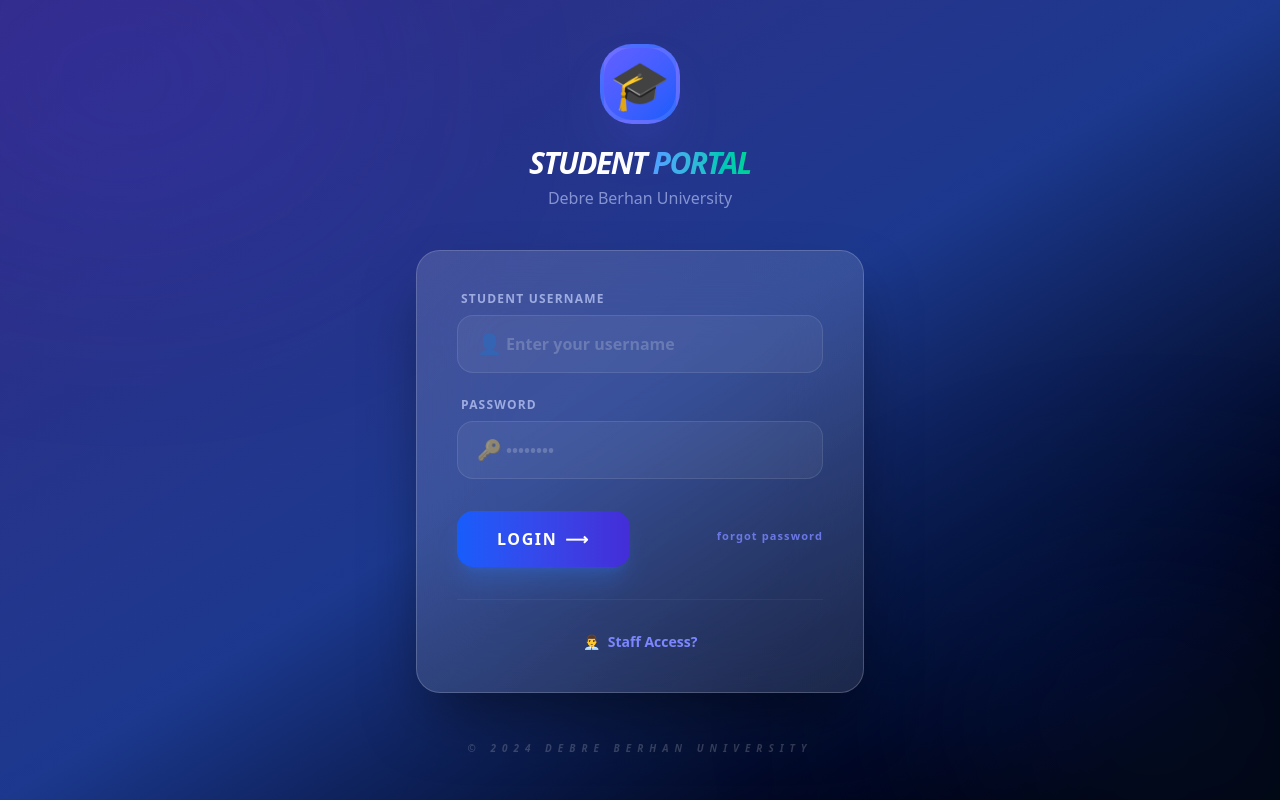
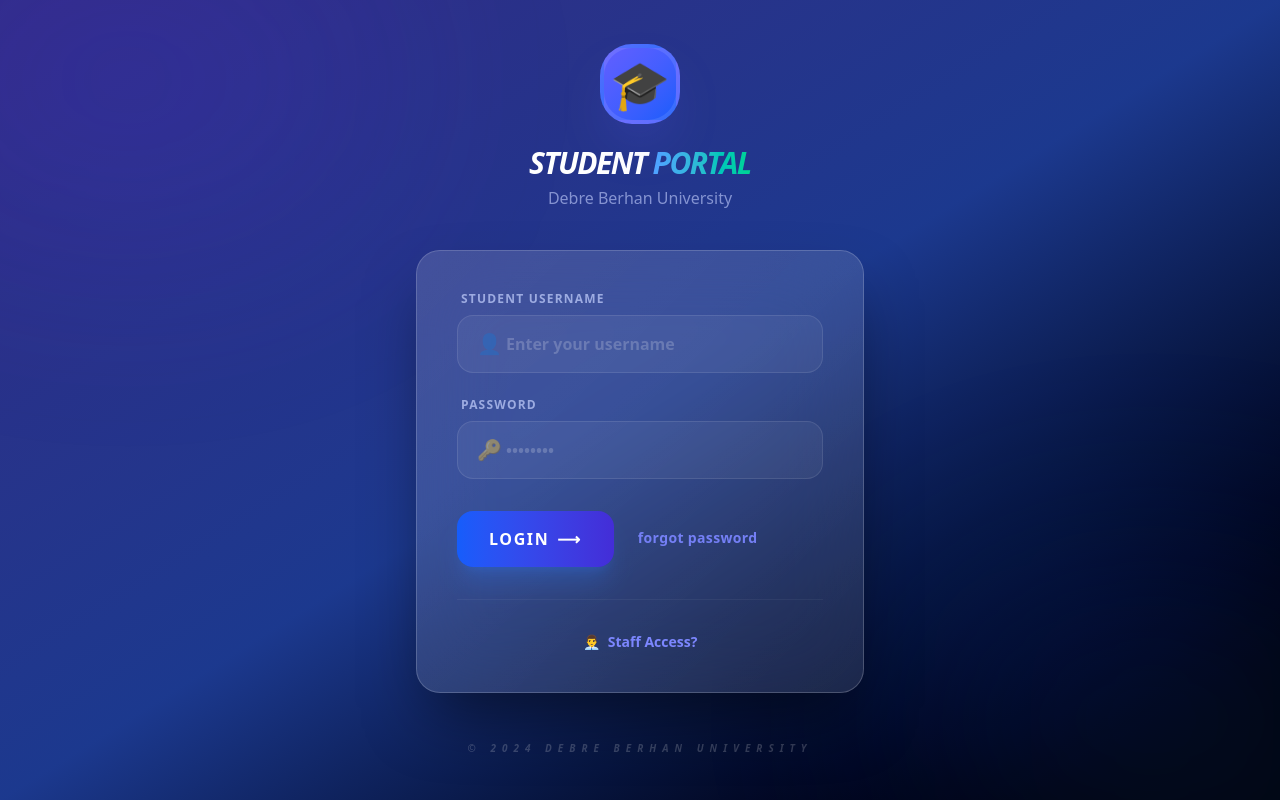
Before and after one commit to awokedersie/Student-Clearance, a React (Vite) app in the folder client/: page /login in a window 1280 px wide. Built offline with nearby package versions, Linux system fonts and the light colour scheme.

Commit message:
some changes

```diff
--- a/client/src/components/student/StudentLogin.tsx
+++ b/client/src/components/student/StudentLogin.tsx
@@ -93,11 +93,11 @@
                                 </div>
                             </div>
 
-                            <div className="flex items-center justify-between gap-4 pt-2">
+                            <div className="flex items-center justify-start gap-6 pt-2">
                                 <button
                                     type="submit"
                                     disabled={loading}
-                                    className="submit-button !w-auto !mt-0 px-10 min-w-[150px]"
+                                    className="submit-button !w-auto !mt-0 px-8 min-w-[140px]"
                                 >
                                     {loading ? (
                                         <>
@@ -114,7 +114,7 @@
 
                                 <Link
                                     to="/forgot-password"
-                                    className="text-[11px] font-bold text-indigo-400/80 hover:text-white transition-all tracking-widest border-b border-transparent hover:border-indigo-400/40 pb-1 whitespace-nowrap"
+                                    className="text-sm font-semibold text-indigo-400/90 hover:text-white transition-all tracking-wide border-b border-transparent hover:border-indigo-400/40 pb-0.5 whitespace-nowrap"
                                 >
                                     forgot password
                                 </Link>
```
